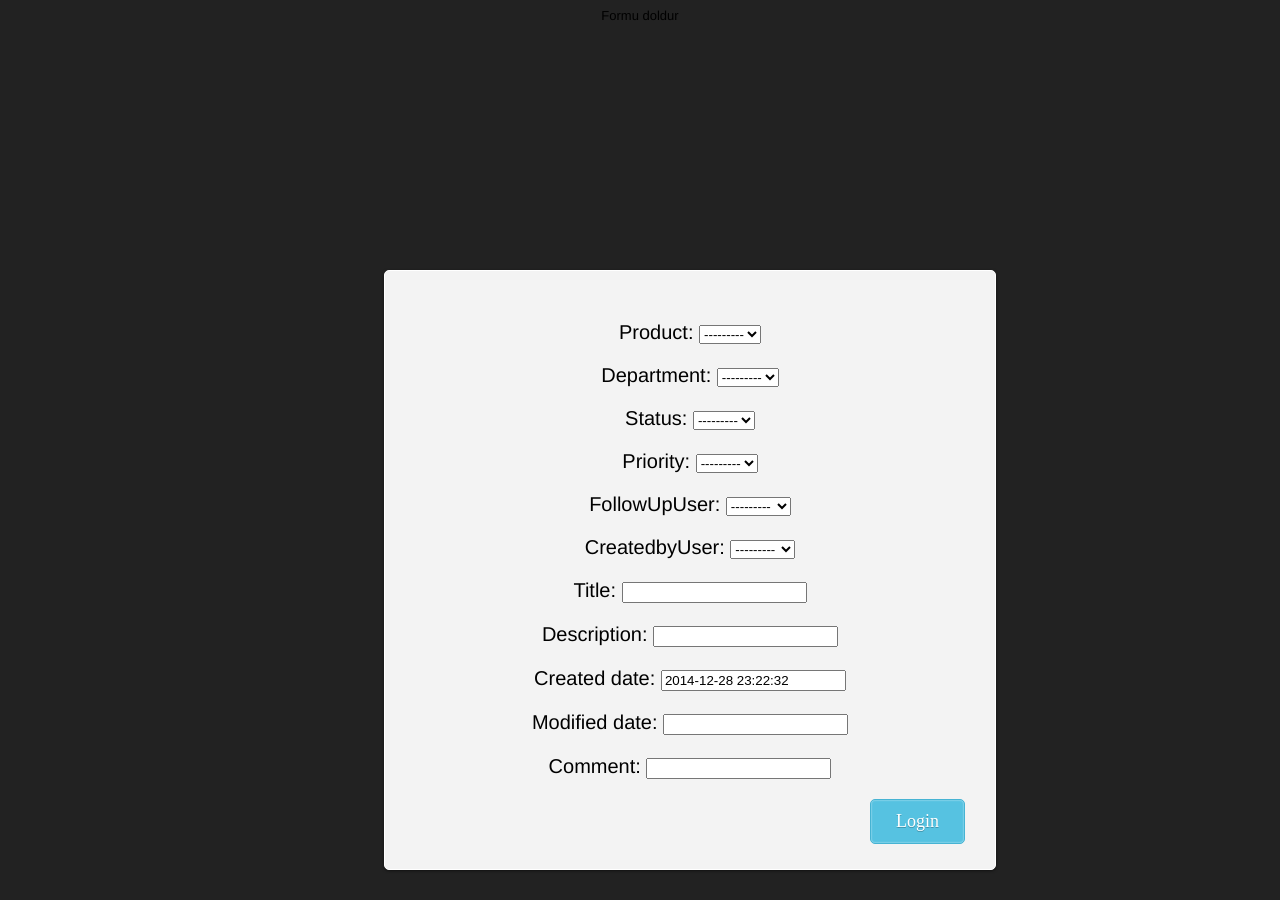
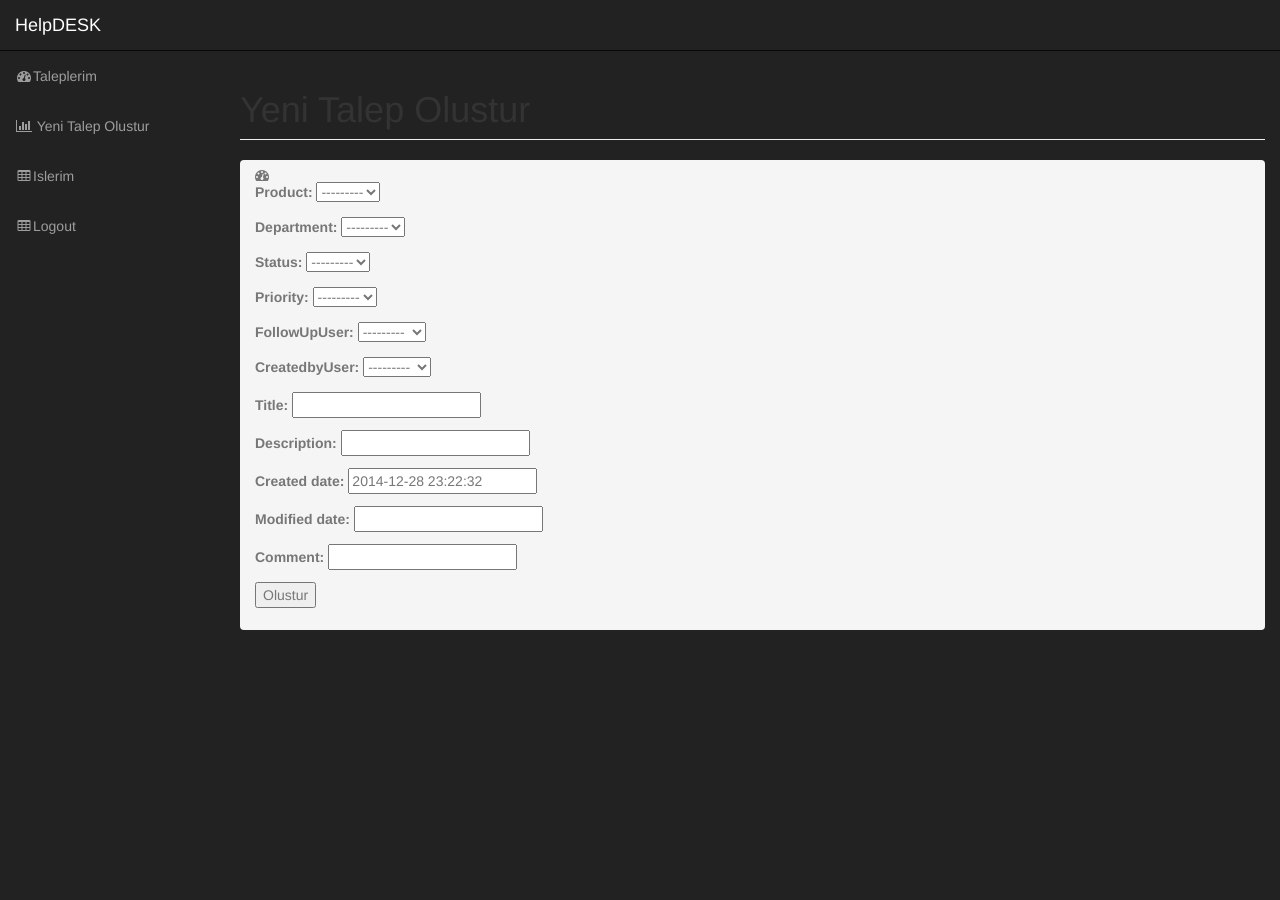
Before and after one commit to ozgebarbaros/helpdesk, a Django app: page /ticketcreate in a window 1280 px wide. Run offline with Django 3.2, Linux system fonts and the light colour scheme; the visitor is signed in with stand-in values (Sample User, id 1); data comes from the database, SQL or seed files in the repository; data that the repository does not hold is empty; parts of the project's set-up code (start-up, migrations or seed data) failed here and were passed over.

Commit message:
yeni talep olusturma sayfasinin gorunumu duzeltildi. kenardaki menude tiklandiginda gelmesi saglandi.

```diff
--- a/helpdesk/templates/createticket.html
+++ b/helpdesk/templates/createticket.html
@@ -1,22 +1,15 @@
-{% load staticfiles %}
-<!DOCTYPE html>
-<html>
-	<head>
-  		<meta charset="UTF-8">
-  		<title>HelpDesk - Example</title>
-  		<link href="{% static "/static/css/style.css" %}" rel="stylesheet" type="text/css" />
-	</head>
-	<body>
-  		<div id="login">
-  			{{ status }}
-  			<form name="login_form" class="login_form" method="POST">
-
-  				{{form.as_p}}
-    			<div class="field_container">
-     				<input type="submit" name="submit" class="button" value="Login">
-    			</div>
-
-	 		</form>
-   		</div>
-	</body>
-</html>
+{% extends 'base.html' %}
+{% block container-fluid %}
+<div class="row">
+   <div class="col-lg-12">
+       <h1 class="page-header">Yeni Talep Olustur</h1>
+       <ol class="breadcrumb">
+       <li class="active">
+       <i class="fa fa-dashboard"></i>
+       <form name="login_form" class="login_form" method="POST">
+  	   {{form.as_p}}
+    	   <input type="submit" name="submit" class="button" value="Olustur">
+       </form>
+  </div>
+</div>
+{% endblock %}
--- a/helpdesk/urls.py
+++ b/helpdesk/urls.py
@@ -7,7 +7,7 @@ urlpatterns = patterns('helpdesk.views',
     # url(r'^blog/', include('blog.urls')),
     url(r'^$', "index", name="index"),
     url(r'^accounts/', include('userprofile.urls')),
-    url(r'^dashboard', "view_dashboard", name="view_dashboard"),
+    url(r'^mytickets/', "view_dashboard", name="view_dashboard"),
     url(r'^ticketcreate', 'createTicket',name='createTicket'),
     url(r'^admin/', include(admin.site.urls)),
 )
--- a/helpdesk/views.py
+++ b/helpdesk/views.py
@@ -28,7 +28,7 @@ def createTicket(request):
 @login_required
 def view_dashboard(request):
     tickets = Ticket.objects.filter(createdbyUser=request.user)
-    return render_to_response('homepage.html', {'tickets':tickets})
+    return render_to_response('mytickets.html', {'tickets':tickets})
 
 def index(request):
     if not request.user.is_authenticated():
```
